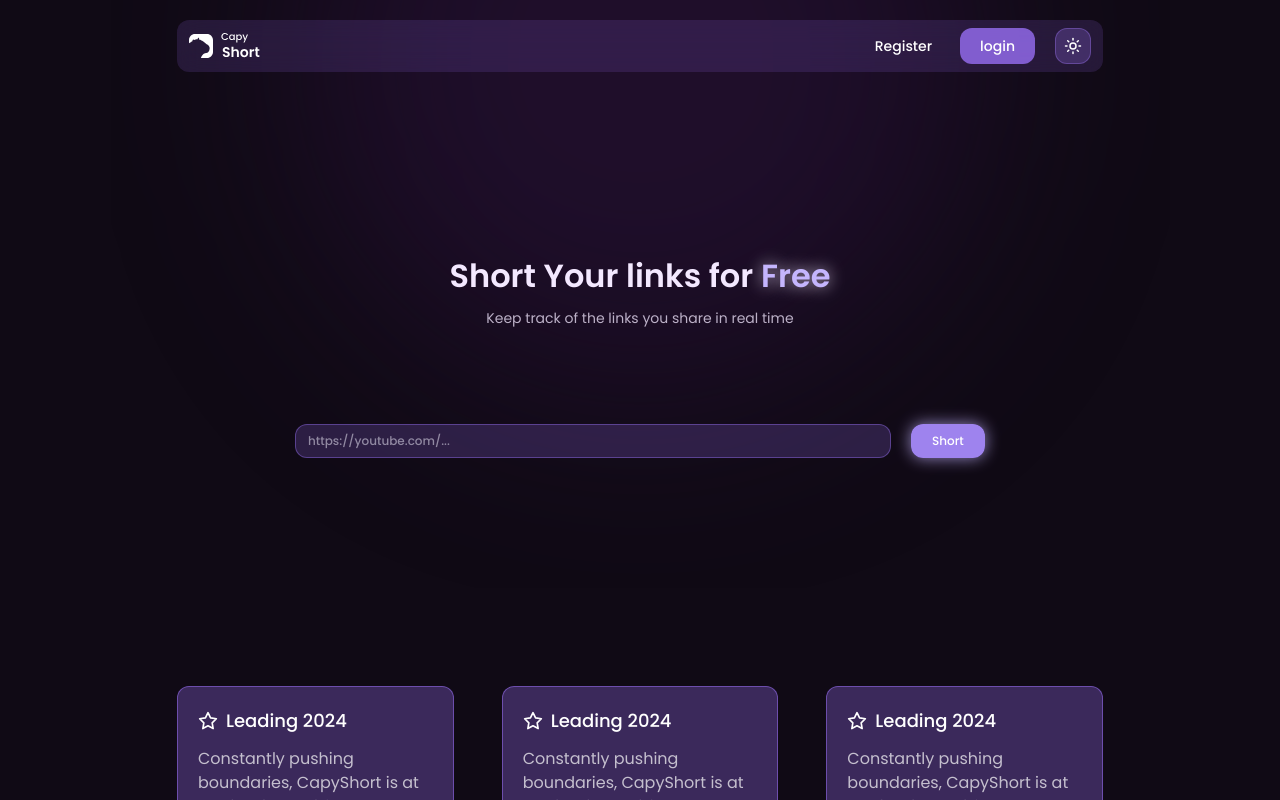
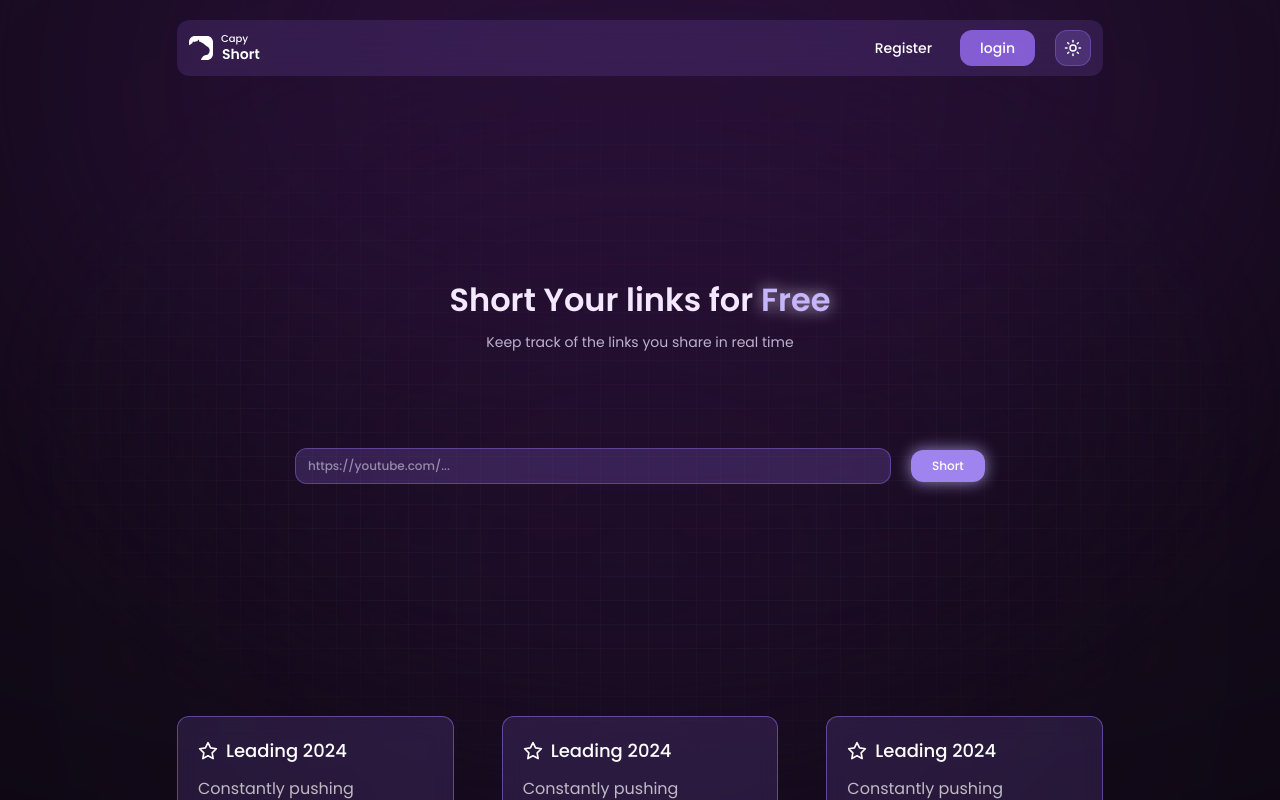
Before and after one commit to romancitodev/capyshort, a Next.js app: page / in a window 1280 px wide. Shown: the top 800 px of the page. Built offline with nearby package versions, Linux system fonts and the light colour scheme; no server answers.

Commit message:
feat: :lipstick: fixed landing UI

```diff
--- a/src/app/layout.tsx
+++ b/src/app/layout.tsx
@@ -40,7 +40,7 @@ export default function RootLayout({
 			<body
 				className={cn(
 					poppins.className,
-					'bg-background dark:bg-background px-5 overflow-x-hidden overflow-y-auto',
+					'h-max bg-background dark:bg-background px-5 overflow-x-clip',
 				)}
 			>
 				<script
@@ -50,6 +50,9 @@ export default function RootLayout({
 				/>
 				<ThemeProvider attribute='class' defaultTheme='dark' enableSystem>
 					<div id='add-url-modal' />
+					<div className='absolute inset-0 -z-20 h-full w-full dark:bg-background bg-[linear-gradient(to_right,#80808012_1px,transparent_1px),linear-gradient(to_bottom,#80808012_1px,transparent_1px)] bg-[size:24px_24px] [mask-image:radial-gradient(ellipse_50%_50%_at_50%_50%,#000_60%,transparent_100%)]'>
+						a
+					</div>
 					{children}
 				</ThemeProvider>
 			</body>
--- a/src/app/page.tsx
+++ b/src/app/page.tsx
@@ -9,19 +9,19 @@ export default async function Home() {
 	const session = await auth();
 
 	return (
-		<main className='h-full flex flex-col items-center gap-52'>
-			<Light className='absolute dark:text-light fill-current -z-10 w-min' />
+		<main className='h-full w-full flex flex-col items-center gap-52'>
+			<Light className='absolute -top-1/4 dark:bg-light -z-10 w-full' />
 			<SessionProvider session={session}>
 				<Navbar />
 			</SessionProvider>
-			<div className='flex justify-center items-center'>
-				<div className='flex flex-col items-center gap-y-24 w-[648px]'>
-					<div className='flex flex-col gap-4 w-full items-center text-2xl md:text-[32px]'>
+			<div className='flex justify-center items-center w-full sm:w-4/5'>
+				<div className='flex flex-col items-center gap-y-24 w-full'>
+					<div className='flex flex-col gap-4 w-full md:w-[648px] items-center text-2xl md:text-[32px]'>
 						<h1 className='font-semibold inline-flex gap-2 text-purple-100'>
 							Short Your links for
-							<span className='text-violet-300 font-extrabold [text-shadow:_0_0_16px_var(--tw-shadow-color)] shadow-purple-100/75'>
+							<p className='text-violet-300 font-extrabold [text-shadow:_0_0_16px_var(--tw-shadow-color)] shadow-purple-100/75'>
 								Free
-							</span>
+							</p>
 						</h1>
 						<h2 className='text-purple-100/75 font-normal text-xs md:text-sm'>
 							Keep track of the links you share in real time
@@ -32,6 +32,7 @@ export default async function Home() {
 					</SessionProvider>
 				</div>
 			</div>
+			<Light className='absolute top-1/2 dark:bg-light -z-10 w-4/5 h-4/5 md:h-2/5 md:w-2/5' />
 			<div className='w-full px-5 pb-6 sm:px-0 h-full flex flex-col xl:flex-row gap-12 justify-between sm:w-[350px] md:w-[660px] xl:w-[926px] 2xl:w-[1200px]'>
 				<Card
 					title='Leading 2024'
--- a/src/components/landing/card.tsx
+++ b/src/components/landing/card.tsx
@@ -7,7 +7,7 @@ type CardProps = {
 
 export function Card({ title, content }: CardProps) {
 	return (
-		<div className='flex flex-col p-5 gap-3 bg-primary/30 border border-primary/50 rounded-xl h-min'>
+		<div className='flex flex-col p-5 gap-3 bg-primary/15 border border-primary/50 rounded-xl h-min backdrop-blur-md'>
 			<div className='inline-flex gap-2 font-medium text-lg items-center'>
 				<Star size='20' /> {title}
 			</div>
--- a/src/components/landing/light.tsx
+++ b/src/components/landing/light.tsx
@@ -1,51 +1,12 @@
+import { cn } from '@/lib/utils';
 import React, { SVGAttributes } from 'react';
 
-type Props = {
-	height?: string;
-	width?: string;
-} & SVGAttributes<SVGSVGElement>;
+type Props = {} & SVGAttributes<SVGSVGElement>;
 
-const DEFAULT_PROPS: Props = {
-	height: '659',
-	width: '1059',
-};
-
-export function Light({ height, width, className }: Props) {
+export function Light({ className }: Props) {
 	return (
-		<svg
-			width={width ?? DEFAULT_PROPS.width}
-			height={height ?? DEFAULT_PROPS.height}
-			viewBox='0 0 1059 516'
-			className={className}
-			xmlns='http://www.w3.org/2000/svg'
-		>
-			<title>light</title>
-			<g filter='url(#filter0_f_354_2599)'>
-				<circle cx='529.5' cy='-13.5' r='329.5' fill-opacity='0.5' />
-			</g>
-			<defs>
-				<filter
-					id='filter0_f_354_2599'
-					x='0'
-					y='-543'
-					width={width ?? DEFAULT_PROPS.width}
-					height={width ?? DEFAULT_PROPS.width}
-					filterUnits='userSpaceOnUse'
-					color-interpolation-filters='sRGB'
-				>
-					<feFlood flood-opacity='0' result='BackgroundImageFix' />
-					<feBlend
-						mode='normal'
-						in='SourceGraphic'
-						in2='BackgroundImageFix'
-						result='shape'
-					/>
-					<feGaussianBlur
-						stdDeviation='100'
-						result='effect1_foregroundBlur_354_2599'
-					/>
-				</filter>
-			</defs>
-		</svg>
+		<div
+			className={cn('w-[555px] h-[555px] rounded-full blur-[200px]', className)}
+		/>
 	);
 }
--- a/src/components/landing/link-creator.tsx
+++ b/src/components/landing/link-creator.tsx
@@ -37,17 +37,16 @@ export function LinkCreator() {
 			const data = await newUrl(e, session.data?.user ?? null);
 			if (isNotNull(data) && isActionResponse(data)) setMessage(data);
 			if (isNotNull(data) && isLink(data)) {
-				const { code } = data;
 				setMessage({
 					type: 'info',
-					content: `Url shortened! http://capyshort.dev/${code}`,
+					content: 'Added to clipboard!',
 				});
 			}
 		});
 	};
 	return (
 		<motion.div
-			className='flex flex-col items-center gap-5 w-[288px] md:w-[522px] lg:w-[610px] xl:w-[690px]'
+			className='flex flex-col items-center px-5 sm:px-0 gap-5 w-full md:w-[522px] lg:w-[610px] xl:w-[690px]'
 			initial={{ opacity: 0, y: 20 }}
 			animate={{ y: 0, opacity: 1 }}
 			transition={{ duration: 0.5 }}
@@ -55,9 +54,9 @@ export function LinkCreator() {
 			<Form {...form}>
 				<form
 					onSubmit={form.handleSubmit(onSubmit)}
-					className='flex flex-col w-full'
+					className='flex flex-col w-full gap-6'
 				>
-					<div className='flex gap-5 w-full h-[34px]'>
+					<div className='flex flex-col sm:flex-row gap-5 w-full min-h-[34px] items-center'>
 						<FormField
 							control={form.control}
 							name='url'
@@ -79,12 +78,11 @@ export function LinkCreator() {
 						<Button
 							type='submit'
 							disabled={isPending}
-							className='h-full px-5 py-2 w-20 bg-violet-400/95 backdrop-blur-lg text-xs md:text-md shadow-[0_0_16px_var(--tw-shadow-color)] shadow-violet-300/75'
+							className='h-full px-5 py-2 w-full sm:w-20 bg-violet-400/95 backdrop-blur-lg text-xs md:text-md shadow-[0_0_16px_var(--tw-shadow-color)] shadow-violet-300/75'
 						>
 							Short
 						</Button>
 					</div>
-				</form>
 					<AnimatePresence>
 						<div className='w-full'>
 							<motion.div
@@ -101,6 +99,7 @@ export function LinkCreator() {
 							</motion.div>
 						</div>
 					</AnimatePresence>
+				</form>
 			</Form>
 		</motion.div>
 	);
--- a/src/components/landing/nav-bar.tsx
+++ b/src/components/landing/nav-bar.tsx
@@ -13,7 +13,7 @@ export function Navbar() {
 	const user = session.data;
 
 	return (
-		<header className='sticky bg-primary/15 rounded-xl py-2 px-3 h-14 top-5 z-10 flex transition-colors items-center justify-between backdrop-blur-md xl:w-[926px] lg:w-[820px] md:w-[658px] sm:w-[450px] w-full'>
+		<header className='sticky bg-primary/15 rounded-xl py-2 px-3 h-14 z-10 flex transition-colors items-center justify-between backdrop-blur-md xl:w-[926px] lg:w-[820px] md:w-[658px] sm:w-[450px] w-full mt-5'>
 			<Capybara />
 			<div className='inline-flex items-center gap-5 h-[36px]'>
 				<div className='inline-flex gap-2'>
```
Lines whose indentation alone changed are shown as unchanged.
